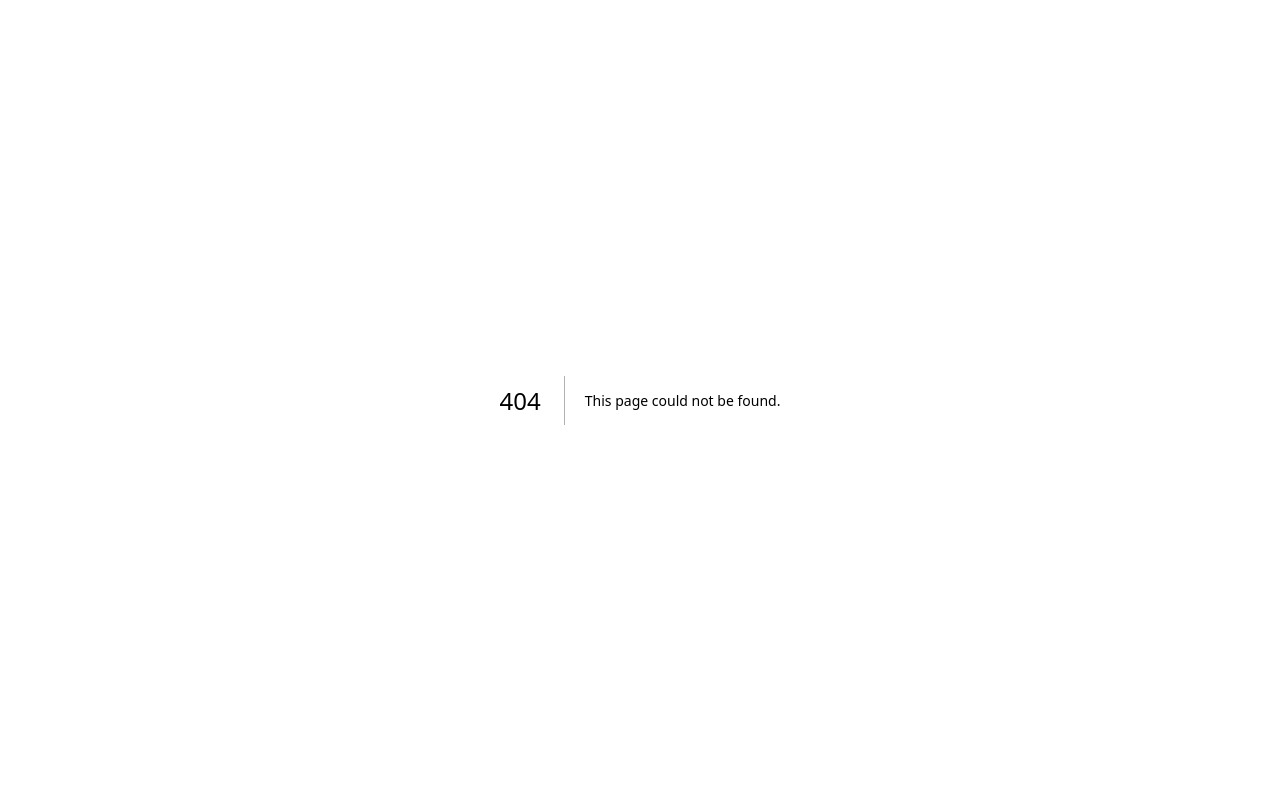
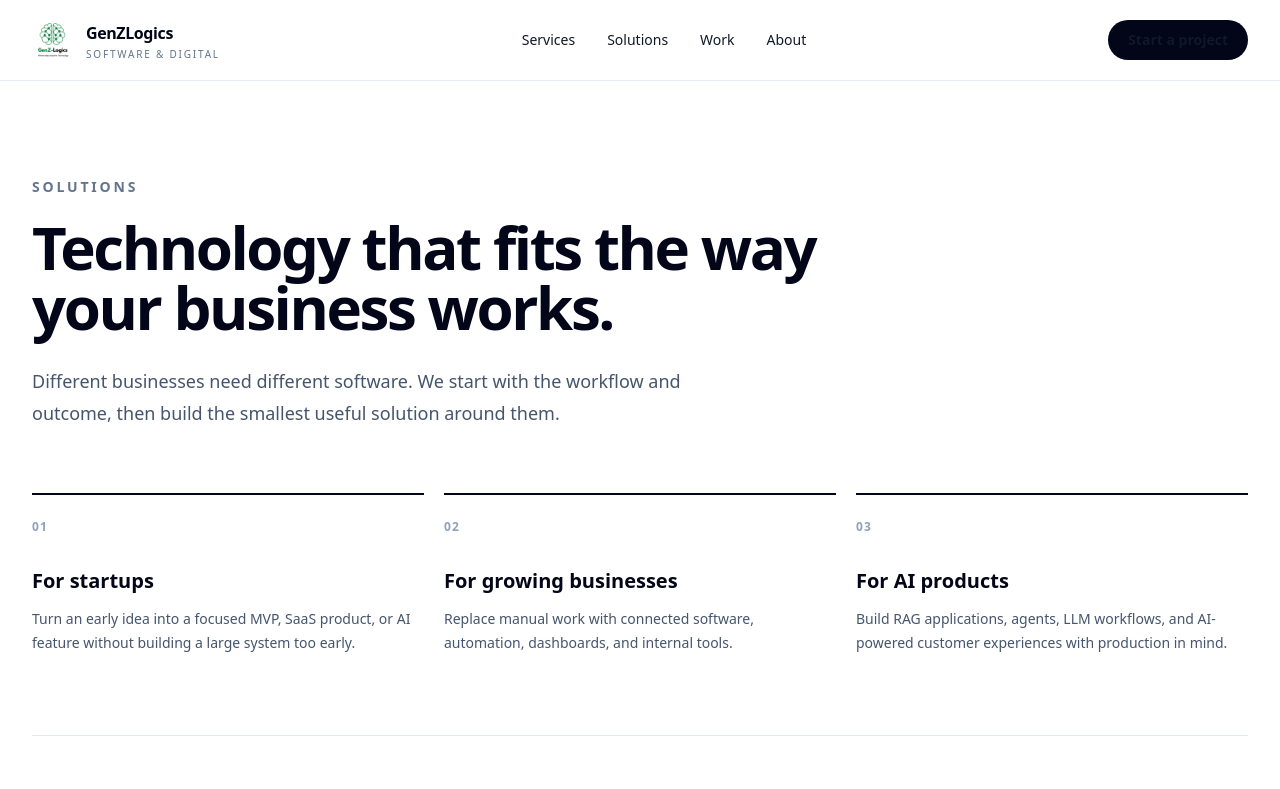
Before and after one commit to GenzLogics/GenzLogicsWebsite, a Next.js app in the folder genzlogics_website/: page /solutions in a window 1280 px wide. Before the commit this address had no page. Shown: the top 789 px of the page. Built offline with nearby package versions, Linux system fonts and the light colour scheme.

Commit message:
Add solutions page

```diff
--- /dev/null
+++ b/genzlogics_website/app/solutions/page.tsx
@@ -0,0 +1,5 @@
+import Link from "next/link";
+import PageShell from "@/src/components/site/PageShell";
+
+const solutions=[['For startups','Turn an early idea into a focused MVP, SaaS product, or AI feature without building a large system too early.'],['For growing businesses','Replace manual work with connected software, automation, dashboards, and internal tools.'],['For AI products','Build RAG applications, agents, LLM workflows, and AI-powered customer experiences with production in mind.']];
+export default function SolutionsPage(){return <PageShell><div className="mx-auto max-w-7xl px-6 py-24 lg:px-8"><p className="text-sm font-semibold uppercase tracking-[0.2em] text-slate-500">Solutions</p><h1 className="mt-5 max-w-4xl text-5xl font-semibold tracking-[-0.04em] text-slate-950 sm:text-6xl">Technology that fits the way your business works.</h1><p className="mt-7 max-w-2xl text-lg leading-8 text-slate-600">Different businesses need different software. We start with the workflow and outcome, then build the smallest useful solution around them.</p><div className="mt-16 grid gap-5 md:grid-cols-3">{solutions.map(([t,d],i)=><article key={t} className="border-t-2 border-slate-950 pt-6"><p className="text-xs font-semibold tracking-widest text-slate-400">0{i+1}</p><h2 className="mt-8 text-xl font-semibold text-slate-950">{t}</h2><p className="mt-3 text-sm leading-6 text-slate-600">{d}</p></article>)}</div><div className="mt-20 border-y border-slate-200 py-12"><h2 className="text-2xl font-semibold text-slate-950">Have a specific workflow in mind?</h2><p className="mt-3 text-sm text-slate-600">We can map it into a practical technical plan before development begins.</p><Link href="/contact" className="mt-7 inline-flex rounded-full bg-slate-950 px-6 py-3 text-sm font-semibold text-white">Start a conversation →</Link></div></div></PageShell>}
```
